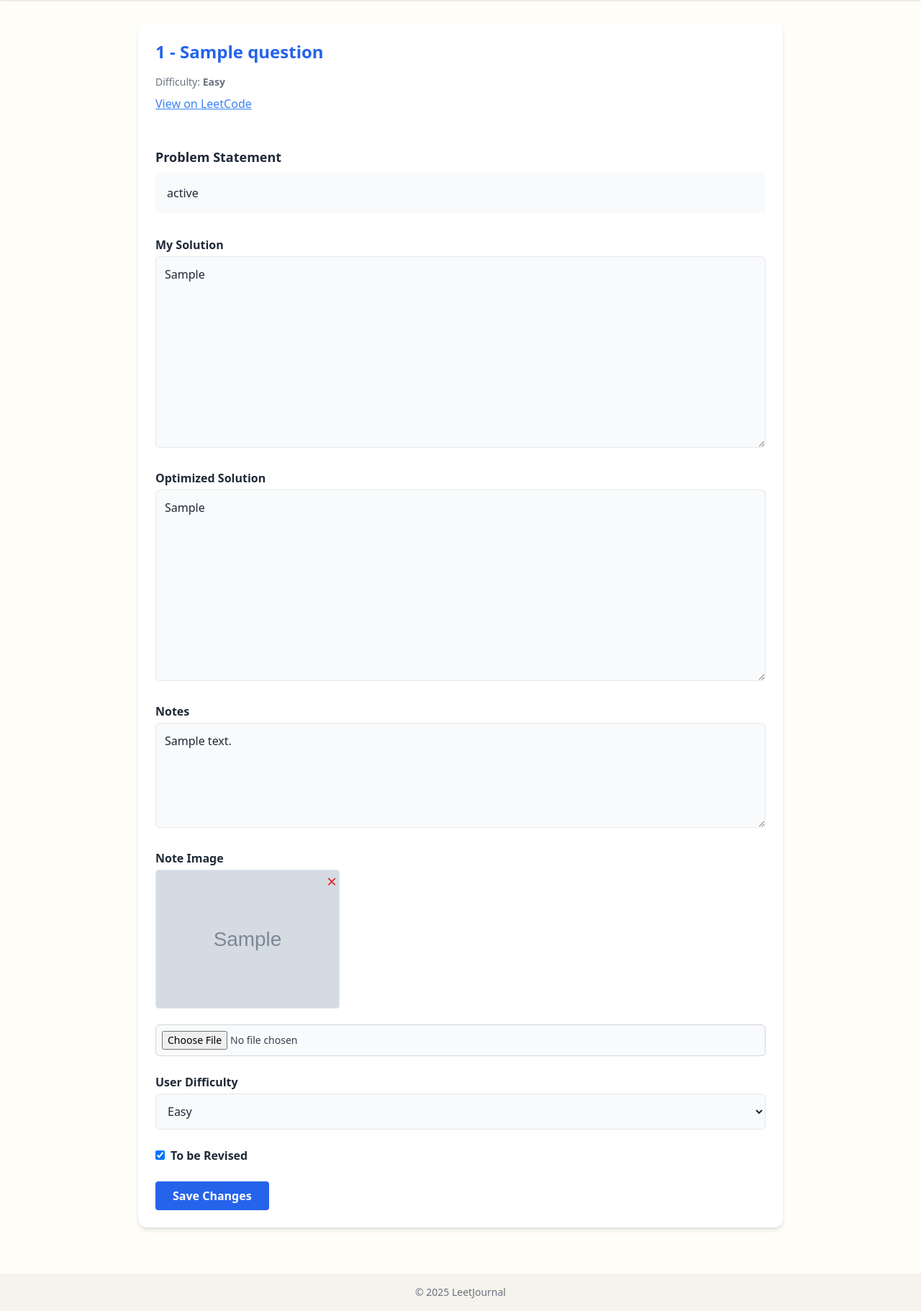
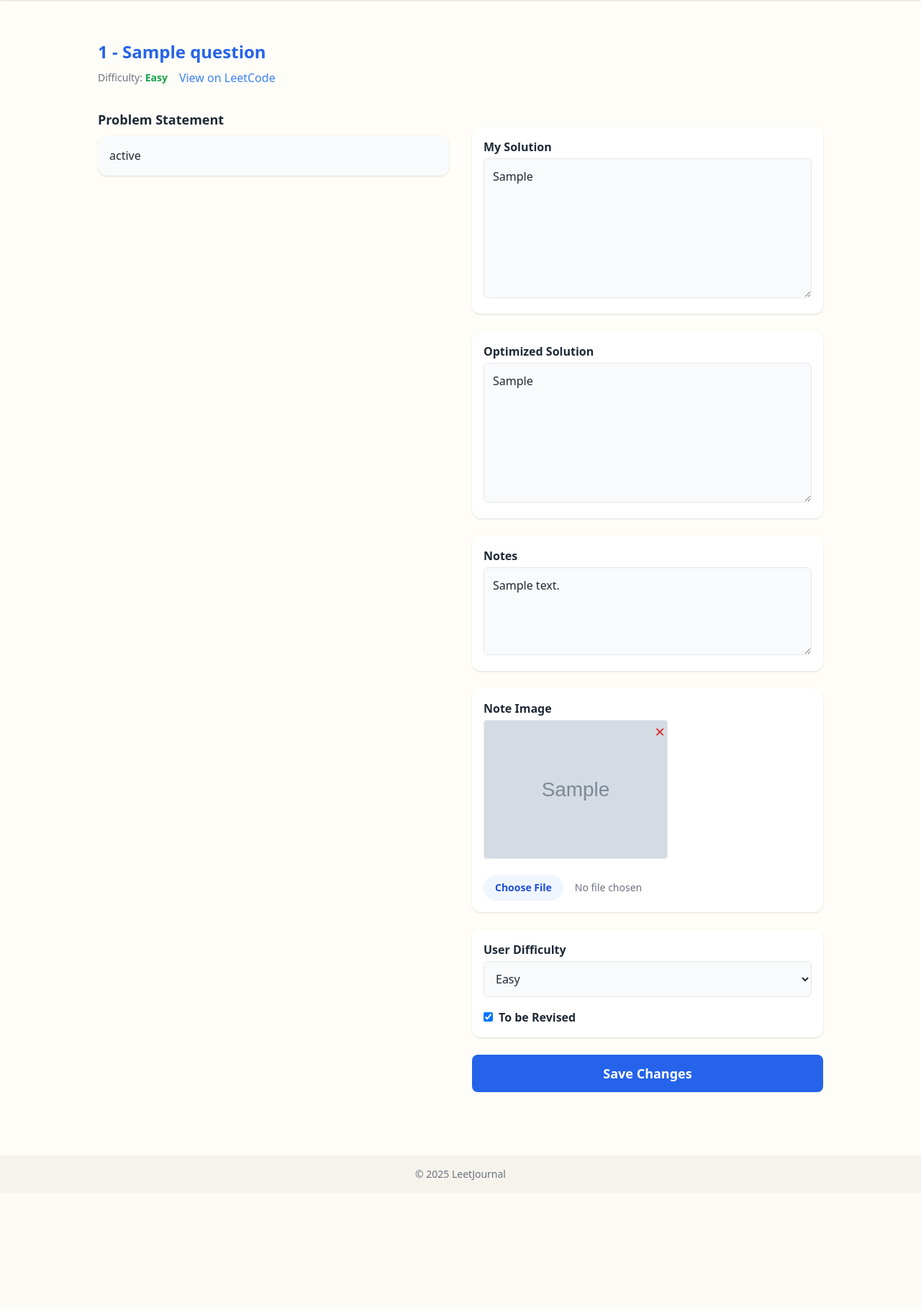
Before and after one commit to mohdsaabir/LeetJournal, a Django app: page /question/1/ in a window 1280 px wide. Shown: the part 72-1893 px from the top of the page at 72% size. After the commit the page ends 1712 px from the top, so only its background shows below. Run offline with Django 5.2, Linux system fonts and the light colour scheme; a user stored in the database is signed in; tables that the repository leaves empty hold one stand-in row (values such as "Sample post"); grey boxes marked "Sample" are stand-in pictures; some libraries are stand-ins or nearby versions.

Commit message:
Tweaked question_detail page

```diff
--- a/journal/templates/base.html
+++ b/journal/templates/base.html
@@ -12,8 +12,7 @@
     <!-- Navbar -->
     <header class="bg-[#f5f3eb] shadow p-4">
         <div class="container mx-auto flex justify-between items-center">
-            <h1 class="text-2xl font-bold">LeetJournal 📓</h1>
-
+            <a href="/"><h1 class="text-2xl font-bold">LeetJournal 📓</h1></a>
             <!-- Hamburger button - hidden on md and up -->
             <button id="menu-btn" class="md:hidden focus:outline-none" aria-label="Toggle menu">
                 <svg class="w-6 h-6 text-gray-700" fill="none" stroke="currentColor" stroke-width="2"
--- a/journal/templates/question_detail.html
+++ b/journal/templates/question_detail.html
@@ -2,45 +2,76 @@
 {% block title %} Question Detail | LeetJournal{% endblock %}
 {% block content %}
 
-<div class="max-w-4xl mx-auto bg-white shadow-md rounded-xl p-6">
-    <h1 class="text-2xl font-bold text-blue-600 mb-4">
+<div class="max-w-5xl mx-auto px-2 py-6">
+  <div class="mb-8">
+    <h1 class="text-2xl font-bold text-blue-600 mb-2">
       {{ user_problem.question.question_no }} - {{ user_problem.question.title }}
     </h1>
-    <p class="text-sm text-gray-500 mb-2">
-        Difficulty: <span class="font-semibold">{{ user_problem.question.leetcode_difficulty }}</span>
-    </p>
-    <a href="{{ user_problem.question.link }}" target="_blank" class="text-blue-500 underline mb-6 inline-block">
+    <div class="flex flex-wrap items-center gap-4 mb-2">
+        <span class="text-sm text-gray-500">
+          Difficulty:
+          <span class="font-semibold
+            {% if user_problem.question.leetcode_difficulty == 'Easy' %}text-green-600
+            {% elif user_problem.question.leetcode_difficulty == 'Medium' %}text-yellow-500
+            {% elif user_problem.question.leetcode_difficulty == 'Hard' %}text-red-600
+            {% else %}text-gray-700{% endif %}">
+            {{ user_problem.question.leetcode_difficulty }}
+          </span>
+        </span>
+      <a href="{{ user_problem.question.link }}" target="_blank" class="text-blue-500 hover:text-blue-400">
         View on LeetCode
       </a>
+    </div>
+  </div>
 
-    <h2 class="text-lg font-semibold mt-6 mb-2">Problem Statement</h2>
-    <div class="prose max-w-none bg-gray-50 p-4 rounded" style="overflow-x: auto;">
+  <div class="grid grid-cols-1 lg:grid-cols-2 gap-8">
+    <!-- Left: Problem Statement -->
+    <div>
+      <h2 class="text-lg font-semibold mb-2">Problem Statement</h2>
+      <div class="prose max-w-none bg-gray-50 p-4 rounded-xl shadow overflow-x-auto" style="word-break: break-word;">
+        <style>
+          .prose pre, .prose code {
+            white-space: pre-wrap;
+            word-break: break-word;
+          }
+          .prose table {
+            display: block;
+            overflow-x: auto;
+            max-width: 100%;
+          }
+          .prose img {
+            max-width: 100%;
+            height: auto;
+          }
+        </style>
         {{ user_problem.question.problem_statement_html|safe }}
       </div>
+    </div>
 
-    <form method="POST" enctype="multipart/form-data" class="mt-8 space-y-6" id="problem-form">
+    <!-- Right: User Inputs -->
+    <div>
+      <form method="POST" enctype="multipart/form-data" class="space-y-6" id="problem-form">
         {% csrf_token %}
 
-        <div>
+        <div class="bg-white rounded-xl shadow p-4">
           <label class="block font-semibold mb-1">My Solution</label>
-            <textarea name="my_solution" rows="10"
+          <textarea name="my_solution" rows="7"
             class="w-full p-3 border rounded-md bg-gray-50">{{ user_problem.my_solution }}</textarea>
         </div>
 
-        <div>
+        <div class="bg-white rounded-xl shadow p-4">
           <label class="block font-semibold mb-1">Optimized Solution</label>
-            <textarea name="optimized_solution" rows="10"
+          <textarea name="optimized_solution" rows="7"
             class="w-full p-3 border rounded-md bg-gray-50">{{ user_problem.optimized_solution|default_if_none:'' }}</textarea>
         </div>
 
-        <div>
+        <div class="bg-white rounded-xl shadow p-4">
           <label class="block font-semibold mb-1">Notes</label>
-            <textarea name="note" rows="5"
+          <textarea name="note" rows="4"
             class="w-full p-3 border rounded-md bg-gray-50">{{ user_problem.note }}</textarea>
         </div>
 
-        <!-- Note Image Handling -->
-        <div>
+        <div class="bg-white rounded-xl shadow p-4">
           <label class="block font-semibold mb-1">Note Image</label>
           <div id="image-preview-wrapper" class="mb-4">
             {% if user_problem.note_image %}
@@ -51,7 +82,6 @@
                   style="font-size: 1.5rem; line-height: 1; cursor: pointer;">
                   ×
                 </button>
-
                 <img id="note-image" src="{{ user_problem.note_image.url }}" alt="Note Image"
                   class="w-64 rounded border mb-0 cursor-pointer" title="Click to zoom">
               </div>
@@ -72,14 +102,11 @@
               </div>
             </div>
           </div>
-
-            <input type="file" name="note_image" accept="image/*" id="note-image-input"
-                class="block w-full text-sm text-gray-700 border border-gray-300 rounded-md cursor-pointer bg-gray-50 p-2">
+          <input type="file" name="note_image" id="note-image-input" accept="image/*"
+            class="block w-full text-sm text-gray-500 file:mr-4 file:py-2 file:px-4 file:rounded-full file:border-0 file:text-sm file:font-semibold file:bg-blue-50 file:text-blue-700 hover:file:bg-blue-100" />
         </div>
 
-
-
-        <!-- User Difficulty dropdown -->
+        <div class="bg-white rounded-xl shadow p-4 flex flex-col gap-4">
           <div>
             <label class="block font-semibold mb-1">User Difficulty</label>
             <select name="user_difficulty" class="w-full p-3 border rounded-md bg-gray-50">
@@ -88,9 +115,6 @@
               <option value="Hard" {% if user_problem.user_difficulty == "Hard" %}selected{% endif %}>Hard</option>
             </select>
           </div>
-
-        <!-- Revision status and toggle -->
-        <div class="mt-4">
           <div class="flex items-center space-x-2">
             <input type="checkbox" id="revision" name="revision" value="True"
               {% if user_problem.mark_for_revision %}checked{% endif %}
@@ -102,21 +126,19 @@
         </div>
 
         <button type="submit"
-            class="bg-blue-600 text-white font-semibold px-6 py-2 rounded hover:bg-blue-700 transition">
+          class="w-full bg-blue-600 text-white font-semibold px-6 py-3 rounded-lg hover:bg-blue-700 transition text-lg mt-2">
           Save Changes
         </button>
-
-
       </form>
-
+    </div>
+  </div>
 </div>
 
-    <!-- Move the Zoom Modal here, outside the main content div -->
+<!-- Zoom Modal (place outside the main content div, at the end of the file) -->
 <div id="zoom-modal" class="fixed inset-0 z-50 flex items-center justify-center bg-black bg-opacity-70 hidden">
   <div class="relative">
     <button id="zoom-close" class="absolute top-2 right-2 text-white hover:text-gray-300 text-3xl font-bold focus:outline-none transition" title="Close">&times;</button>
     <img id="zoomed-img" src="" alt="Zoomed Note Image" class="max-h-[80vh] max-w-[90vw] rounded shadow-lg border-4 border-white">
-        </div>
   </div>
 </div>
 
@@ -131,8 +153,6 @@ document.addEventListener("DOMContentLoaded", function () {
     const currentImageWrapper = document.getElementById("current-image-wrapper");
     const imagePreviewWrapper = document.getElementById("image-preview-wrapper");
     const deleteNewImageBtn = document.getElementById("delete-new-image-btn");
-
-
 
     if (deleteBtn) {
         deleteBtn.addEventListener("click", function () {
```
Lines whose indentation alone changed are shown as unchanged.
